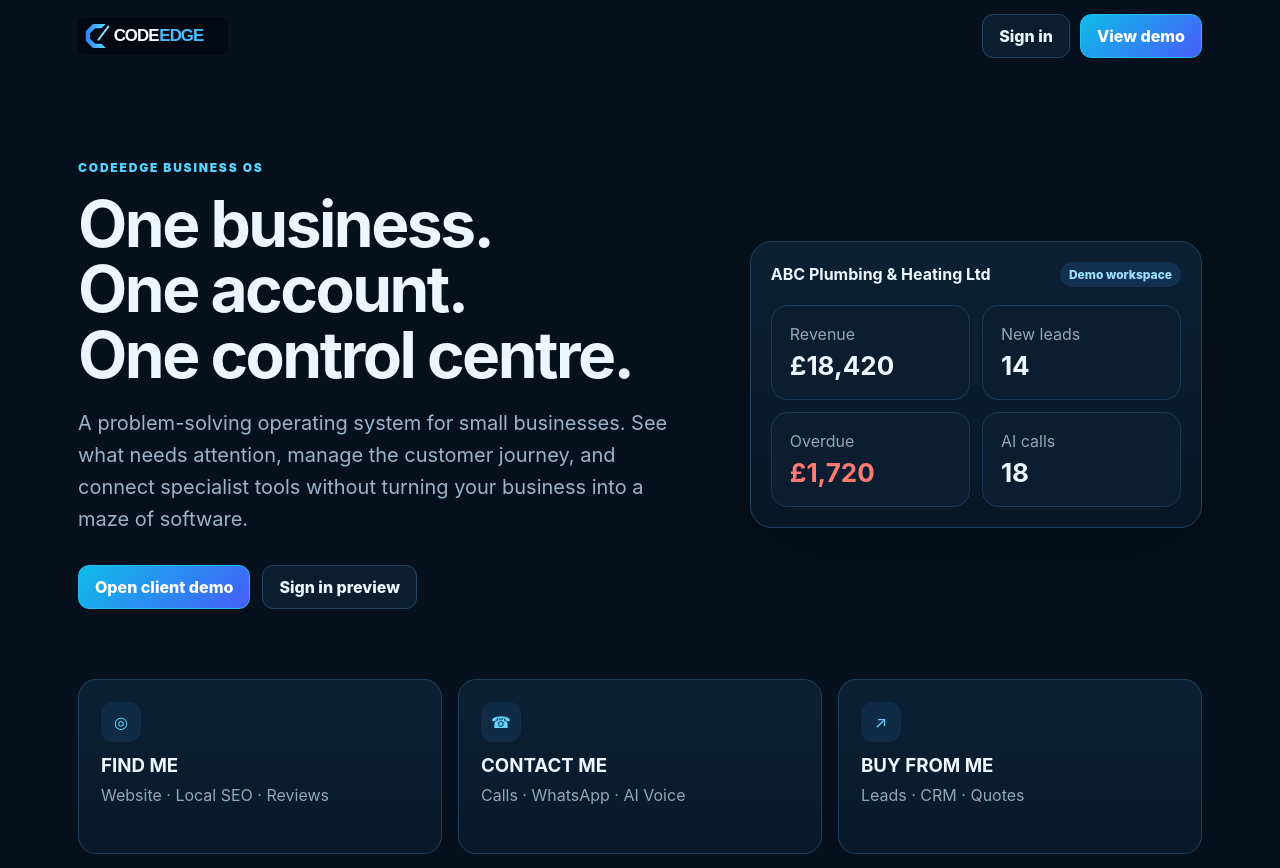
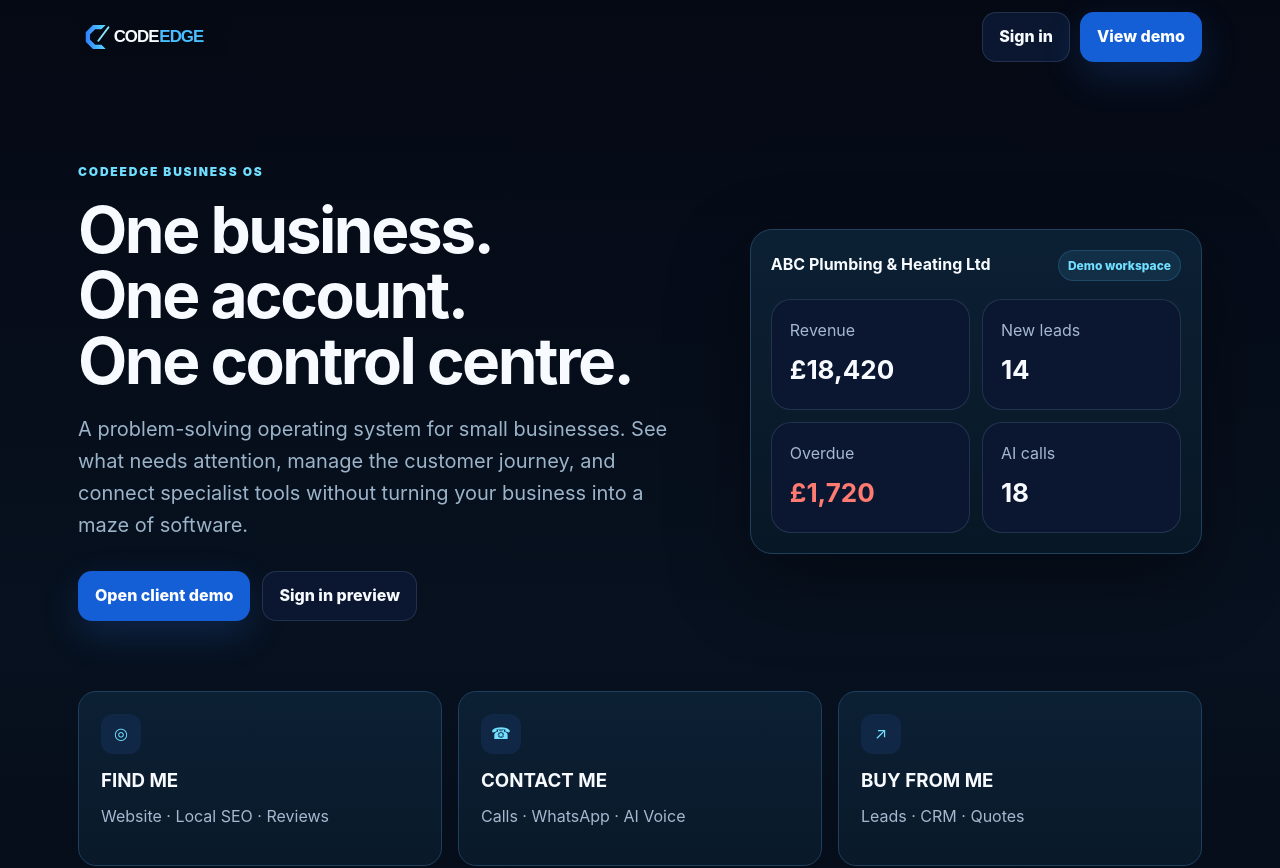
Before and after one commit to sohail654312-gif/codeedge-business-os, a Next.js app: page / in a window 1280 px wide. Shown: the top 868 px of the page. Built offline with nearby package versions, Linux system fonts and the light colour scheme.

Commit message:
Align Business OS visual system with Codeedge website

```diff
--- a/src/app/globals.css
+++ b/src/app/globals.css
@@ -97,3 +97,57 @@
 .aiSessionLinks{display:flex;gap:8px;flex-wrap:wrap}
 @media(max-width:1000px){.aiAccountantGrid{grid-template-columns:1fr}.aiProposalList{grid-template-columns:1fr 1fr}.aiProposalList>.panel:first-child{grid-column:1/-1}}
 @media(max-width:680px){.aiStatusRow,.aiEvidenceRow,.aiProposalHead{flex-direction:column}.aiStatusPills{justify-content:flex-start}.aiProposalList{grid-template-columns:1fr}.aiProposalList>.panel:first-child{grid-column:auto}.aiMessage{max-width:100%}.aiEvidenceRow span{text-align:left}.aiProposalDetails>div{grid-template-columns:1fr;gap:4px}}
+
+
+/* Codeedge website visual alignment — isolated design preview.
+   Keeps Business OS behavior intact while matching codeedge.online branding. */
+:root{
+  --codeedge-bg:#050914;
+  --codeedge-panel:#0b1730;
+  --codeedge-panel-2:#07111f;
+  --codeedge-text:#f7fbff;
+  --codeedge-muted:#a6b8cf;
+  --codeedge-line:rgba(176,211,255,.14);
+  --codeedge-blue:#2f7fff;
+  --codeedge-cyan:#68e3ff;
+}
+html,body{background:var(--codeedge-bg);color:var(--codeedge-text)}
+body{background:linear-gradient(180deg,#050914,#07111f 55%,#050914);line-height:1.6;-webkit-font-smoothing:antialiased}
+.brand{display:flex;align-items:center;text-decoration:none}
+.brandLogo{display:block;width:150px;height:auto;max-width:100%}
+.mark{display:none}
+.topbar{height:74px}
+.loginWrap{background:var(--codeedge-bg)}
+.loginCard{border-color:rgba(132,198,255,.22);background:var(--codeedge-panel);border-radius:28px;box-shadow:0 35px 90px rgba(0,0,0,.38)}
+.loginCard h1{letter-spacing:-.04em}
+.field input,.field textarea,.field select,
+.customerSearch,.leadSearch,.conversationStatusControls select{background:#071321;border-color:var(--codeedge-line);border-radius:12px}
+.btn{border-color:var(--codeedge-line);border-radius:14px;background:var(--codeedge-panel);min-height:46px}
+.btn.primary{border-color:transparent;background:#155fd6;box-shadow:0 14px 38px rgba(47,127,255,.18)}
+.btn.primary:hover{background:#1d6deb}
+.eyebrow{color:#70dfff}
+.muted,.statLabel{color:var(--codeedge-muted)}
+.sidebar{background:var(--codeedge-panel-2);border-right-color:rgba(255,255,255,.06)}
+.navItem{border:1px solid transparent;border-radius:12px}
+.navItem:hover{background:var(--codeedge-panel);border-color:var(--codeedge-line)}
+.workspaceIdentity{border-color:var(--codeedge-line)}
+.stat,.panel,.metric,.card,.moduleTile,.kanbanCol,.lead,
+.customerMiniRow,.conversationMessage,.appointmentCard,.aiProposalCard{
+  background:var(--codeedge-panel);
+  border-color:var(--codeedge-line);
+}
+.stat,.panel,.metric,.card{border-radius:20px}
+.moduleTile,.kanbanCol,.lead,.customerMiniRow,.conversationMessage,.appointmentCard,.aiProposalCard{border-radius:14px}
+.insight{background:#0b1730;border-color:rgba(80,180,255,.32)}
+.pill{background:rgba(80,190,255,.1);color:#72e0ff;border:1px solid rgba(80,190,255,.18)}
+.pageHead h1{letter-spacing:-.045em}
+.moduleIcon,.emptyIcon{background:#102846;color:#72e0ff}
+.alert{background:#07111f;border-color:var(--codeedge-line)}
+.customerTableWrap,.leadTableWrap{border-color:var(--codeedge-line)}
+.customerTable th,.leadTable th{background:#07111f;color:#8fa3bc}
+.customerTable th,.customerTable td,.leadTable th,.leadTable td{border-bottom-color:var(--codeedge-line)}
+.publicChatPreview{background:var(--codeedge-bg)}
+.aiSuggestion,.aiSessionLink{background:rgba(80,190,255,.08);border-color:rgba(80,190,255,.2);color:#bfefff}
+.aiSuggestion:hover,.aiSessionLink:hover,.aiSessionLinkActive{border-color:#5de0ff;background:#0f2944}
+a:focus-visible,button:focus-visible,input:focus-visible,select:focus-visible,textarea:focus-visible{outline:3px solid var(--codeedge-cyan);outline-offset:3px}
+@media(max-width:600px){.brandLogo{width:132px}}
```
